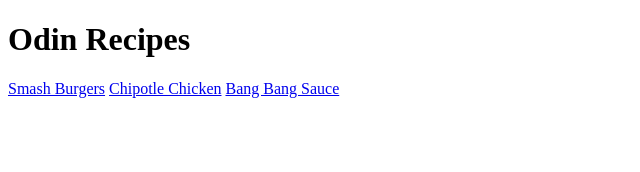
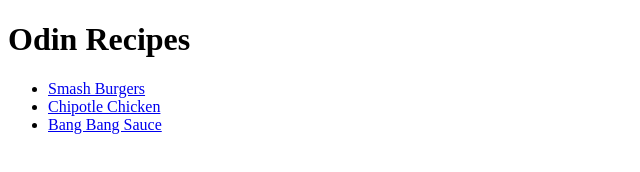
Before and after one commit to abdulrafay27/odin-recipes, a plain HTML site: page index.html in a window 1280 px wide. Shown: the whole page, without its empty margins (0-640 px from the left). Drawn offline with Linux system fonts and the light colour scheme.

Commit message:
Turn recipes on homepage into unordered list

```diff
--- a/index.html
+++ b/index.html
@@ -6,8 +6,10 @@
     </head>
     <body>
         <h1>Odin Recipes</h1>
-        <a href="recipes/smash-burgers.html">Smash Burgers</a>
-        <a href="recipes/chipotle-chicken.html">Chipotle Chicken</a>
-        <a href="recipes/bangbangsauce.html">Bang Bang Sauce</a>
+        <ul>
+        <li><a href="recipes/smash-burgers.html">Smash Burgers</a></li>
+        <li><a href="recipes/chipotle-chicken.html">Chipotle Chicken</a></li>
+        <li><a href="recipes/bangbangsauce.html">Bang Bang Sauce</a></li>
+        </ul>
     </body>
 </html>
```
